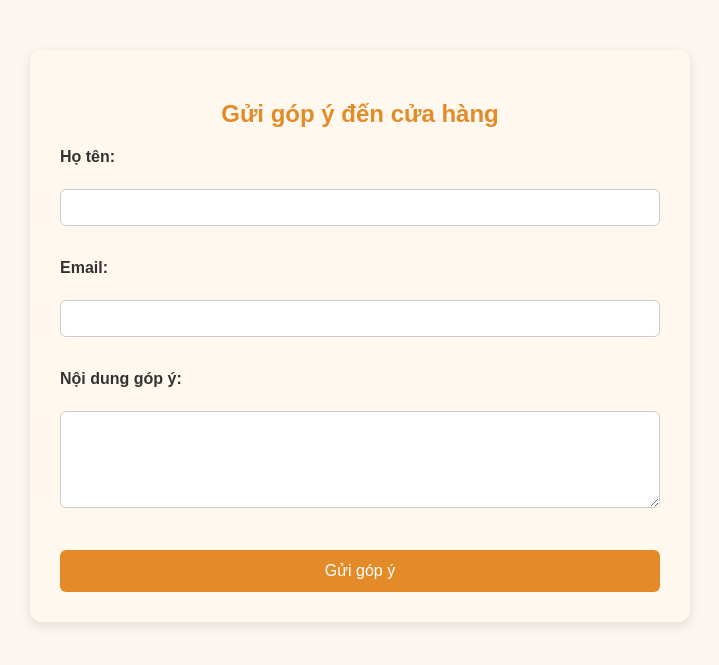
After one commit to TrQuan1/Petshop, a PHP site: page /Feedback.php in a window 1280 px wide. The commit adds this page. Shown: the top 665 px of the page, without its empty margins (280-999 px from the left). Run offline with PHP 8.4, Linux system fonts and the light colour scheme.

Commit message:
them moi feedback

```diff
--- /dev/null
+++ b/Feedback.css
@@ -0,0 +1,56 @@
+body {
+    font-family: 'Arial', sans-serif;
+    background-color: #fdf6f0;
+    color: #333;
+    margin: 0;
+    padding: 0;
+}
+
+.container {
+    max-width: 600px;
+    margin: 50px auto;
+    background-color: #fff8ef;
+    padding: 30px;
+    border-radius: 12px;
+    box-shadow: 0 4px 12px rgba(0,0,0,0.1);
+}
+
+h2 {
+    text-align: center;
+    color: #e38b29;
+}
+
+label {
+    font-weight: bold;
+    display: block;
+    margin-top: 15px;
+}
+
+input[type="text"],
+input[type="email"],
+textarea {
+    width: 100%;
+    padding: 10px;
+    margin-top: 5px;
+    border: 1px solid #ccc;
+    border-radius: 6px;
+    box-sizing: border-box;
+    resize: vertical;
+}
+
+input[type="submit"] {
+    background-color: #e38b29;
+    color: white;
+    border: none;
+    padding: 12px 20px;
+    margin-top: 20px;
+    border-radius: 6px;
+    cursor: pointer;
+    width: 100%;
+    font-size: 16px;
+    transition: background-color 0.3s;
+}
+
+input[type="submit"]:hover {
+    background-color: #cc7722;
+}
--- /dev/null
+++ b/Feedback.php
@@ -0,0 +1,34 @@
+<!DOCTYPE html>
+<html lang="vi">
+<head>
+    <meta charset="UTF-8">
+    <title>Gửi góp ý</title>
+    <link rel="stylesheet" href="Feedback.css">
+</head>
+<body>
+
+    <div class="container">
+        <h2>Gửi góp ý đến cửa hàng</h2>
+
+        <?php
+        if (isset($_GET['success']) && $_GET['success'] == 1) {
+            echo "<p style='color: green; text-align: center;'>🎉 Cảm ơn bạn đã gửi góp ý!</p>";
+        }
+        ?>
+
+        <form action="submit_feedback.php" method="post">
+            <label>Họ tên:</label><br>
+            <input type="text" name="name" required><br><br>
+
+            <label>Email:</label><br>
+            <input type="email" name="email" required><br><br>
+
+            <label>Nội dung góp ý:</label><br>
+            <textarea name="message" rows="5" required></textarea><br><br>
+
+            <input type="submit" value="Gửi góp ý">
+        </form>
+    </div>
+
+</body>
+</html>
```
Also changed, not shown: admin_feedback.css (added, +32 -0 lines), admin_feedback.php (added, +34 -0 lines), index.php (+8 -3 lines), petshop_db.sql (+28 -1 lines), submit_feedback.css (added, +66 -0 lines), submit_feedback.php (added, +25 -0 lines), test_db.php (added, +18 -0 lines).
